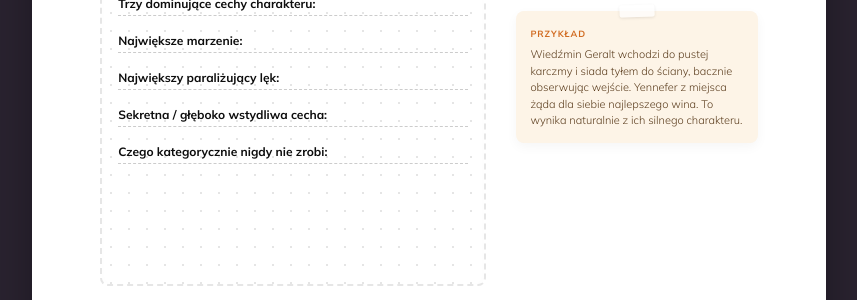
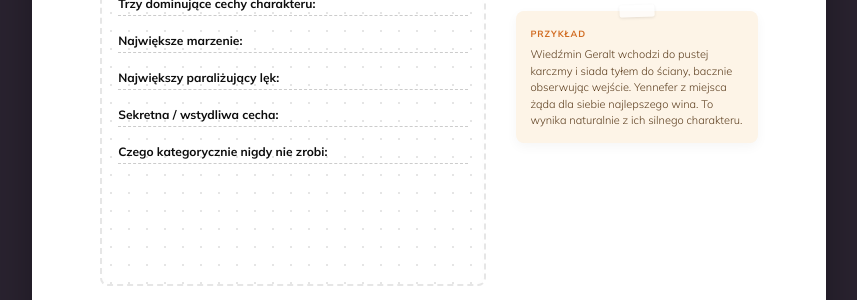
Before and after one commit to Bonnie00726/nataliaszoppa, a Jekyll site: the page arkusz diagnostyczny.html, which Jekyll copies as it is, in a window 1280 px wide and 900 px high, scrolled down 12180 px. Shown: the part 153-453 px from the top of the window, without its empty margins (211-1068 px from the left). Built offline with Jekyll 4.4.1, drawn with Linux system fonts in a browser that asks for light colours.

Commit message:
Update arkusz diagnostyczny.html

```diff
--- a/arkusz diagnostyczny.html
+++ b/arkusz diagnostyczny.html
@@ -804,7 +804,7 @@
           <div class="fill-row"><span class="fill-label">Trzy dominujące cechy charakteru:</span><div class="fill-space"></div></div>
           <div class="fill-row"><span class="fill-label">Największe marzenie:</span><div class="fill-space"></div></div>
           <div class="fill-row"><span class="fill-label">Największy paraliżujący lęk:</span><div class="fill-space"></div></div>
-          <div class="fill-row"><span class="fill-label">Sekretna / głęboko wstydliwa cecha:</span><div class="fill-space"></div></div>
+          <div class="fill-row"><span class="fill-label">Sekretna / wstydliwa cecha:</span><div class="fill-space"></div></div>
           <div class="fill-row"><span class="fill-label">Czego kategorycznie nigdy nie zrobi:</span><div class="fill-space"></div></div>
         </div>
       </div>
```
